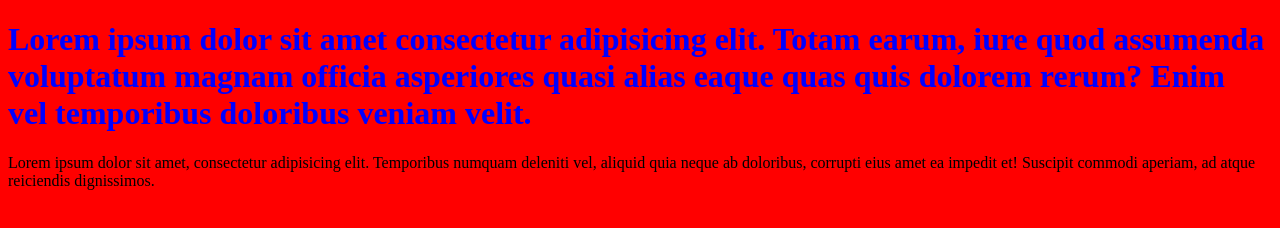
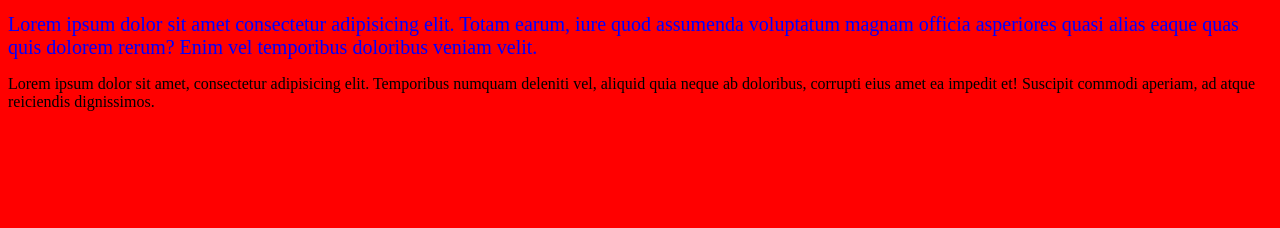
Before and after one commit to mjalgithub123/styleproject, a plain HTML site: page index.html in a window 1280 px wide. Drawn offline with Linux system fonts and the light colour scheme.

Commit message:
change css

```diff
--- a/style.css
+++ b/style.css
@@ -3,5 +3,6 @@ body{
 }
 h1{
     color:blue;
-    display:
+    font-size: 20px;
+    font-weight: lighter;
 }
```
